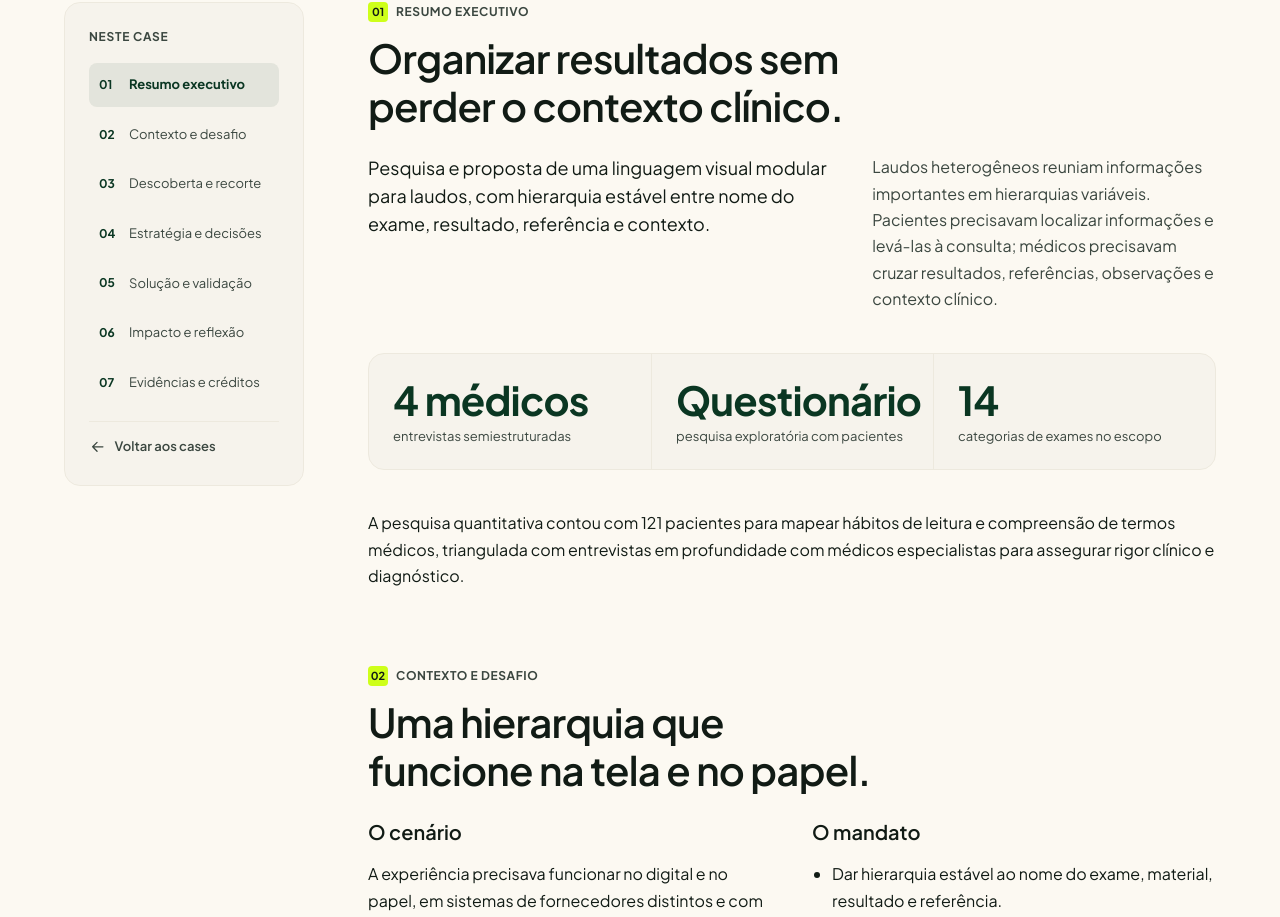
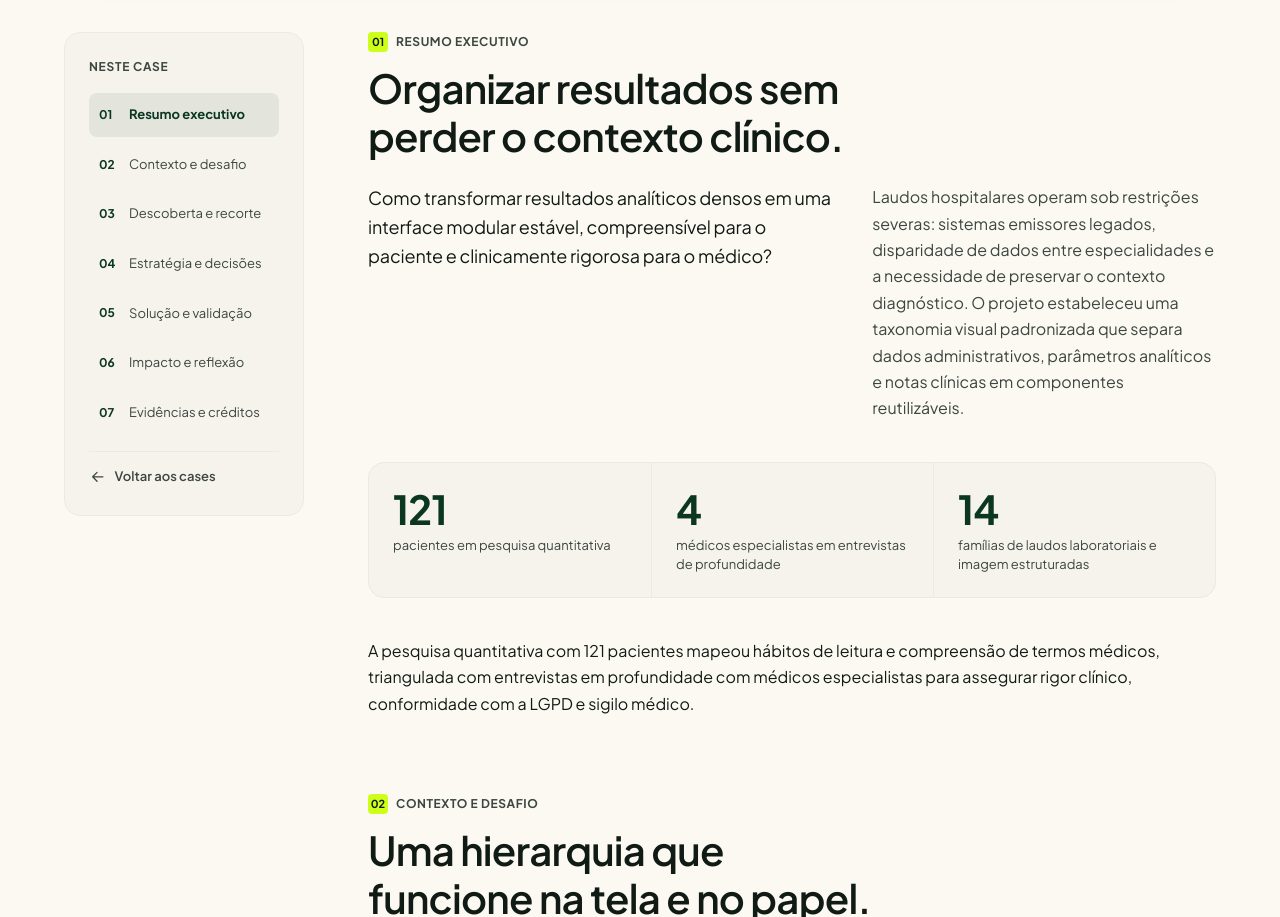
Before and after one commit to israelfull-commits/portfolio, a React (Vite) app in the folder site/: page /cases/einstein-laudos in a window 1280 px wide. Shown: the part 1477-2394 px from the top of the page. Built offline with nearby package versions, Linux system fonts and the light colour scheme.

Commit message:
feat(einstein): apply ideal executive copy and symmetric metrics to Hero and Chapter 1

```diff
--- a/site/src/components/case-presentation.css
+++ b/site/src/components/case-presentation.css
@@ -615,10 +615,13 @@
   max-width: 44rem;
 }
 
+.cp-lead,
 .cp-summary > p:first-child {
   font-size: 1.125rem;
-  line-height: 1.55;
+  line-height: 1.6;
+  font-weight: 500;
   color: var(--cp-text);
+  letter-spacing: -0.01em;
 }
 
 .cp-summary > p + p {
--- a/site/src/pages/CasePages.tsx
+++ b/site/src/pages/CasePages.tsx
@@ -185,13 +185,14 @@ const einsteinImages: CaseImage[] = [
 ]
 
 export const einsteinPresentation: CasePresentationData = {
-  title: "Einstein · Laudos médicos",
+  title: "Albert Einstein · Laudos de Medicina Diagnóstica",
 
   context: "Saúde · HIAE × Foursys · 2022",
 
   headline: "Clareza não é o mesmo que compreensão.",
 
-  subtitle: "Uma linguagem visual modular para laudos em diferentes canais.",
+  subtitle:
+    "Design system modular e arquitetura da informação para laudos clínicos e de imagem, unificando a leitura médica especializada e o autosserviço do paciente no digital e no papel.",
 
   role: "UX Lead",
 
@@ -228,29 +229,24 @@ export const einsteinPresentation: CasePresentationData = {
       content: (
         <>
           <div className="cp-summary">
-            <p>
-              Pesquisa e proposta de uma linguagem visual modular para laudos,
-              com hierarquia estável entre nome do exame, resultado, referência
-              e contexto.
+            <p className="cp-lead">
+              Como transformar resultados analíticos densos em uma interface modular estável, compreensível para o paciente e clinicamente rigorosa para o médico?
             </p>
             <p>
-              Laudos heterogêneos reuniam informações importantes em hierarquias
-              variáveis. Pacientes precisavam localizar informações e levá-las à
-              consulta; médicos precisavam cruzar resultados, referências,
-              observações e contexto clínico.
+              Laudos hospitalares operam sob restrições severas: sistemas emissores legados, disparidade de dados entre especialidades e a necessidade de preservar o contexto diagnóstico. O projeto estabeleceu uma taxonomia visual padronizada que separa dados administrativos, parâmetros analíticos e notas clínicas em componentes reutilizáveis.
             </p>
           </div>
           <CaseMetrics
             items={[
-              ["4 médicos", "entrevistas semiestruturadas"],
-
-              ["Questionário", "pesquisa exploratória com pacientes"],
-
-              ["14", "categorias de exames no escopo"],
+              ["121", "pacientes em pesquisa quantitativa"],
+
+              ["4", "médicos especialistas em entrevistas de profundidade"],
+
+              ["14", "famílias de laudos laboratoriais e imagem estruturadas"],
             ]}
           />
           <p>
-            A pesquisa quantitativa contou com 121 pacientes para mapear hábitos de leitura e compreensão de termos médicos, triangulada com entrevistas em profundidade com médicos especialistas para assegurar rigor clínico e diagnóstico.
+            A pesquisa quantitativa com 121 pacientes mapeou hábitos de leitura e compreensão de termos médicos, triangulada com entrevistas em profundidade com médicos especialistas para assegurar rigor clínico, conformidade com a LGPD e sigilo médico.
           </p>
         </>
       ),
```
